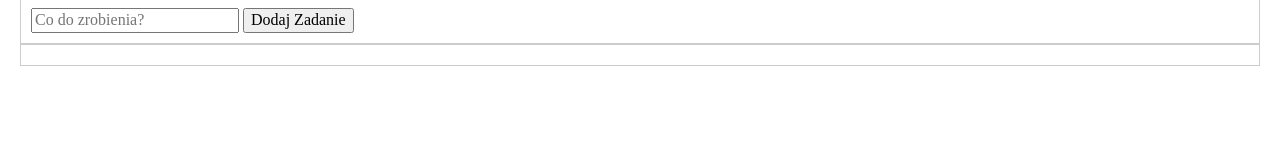
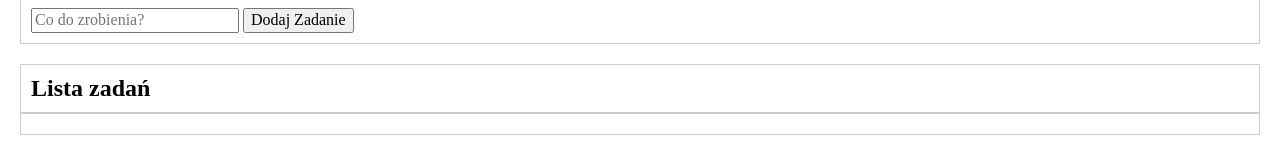
Before and after one commit to Wezarion/quest_center, a plain HTML site: page index.html in a window 1280 px wide. Shown: the part 129-282 px from the top of the page. Drawn offline with nearby package versions, Linux system fonts and the light colour scheme.

Commit message:
grid ajustment

```diff
--- a/index.html
+++ b/index.html
@@ -27,5 +27,9 @@
         <button class="form__button--addTask">Dodaj Zadanie</button>
     </form>
 
+    <h2 class="form__tasks--list">
+        Lista zadań
+    </h2>
+
     <ul class="form__tasks js-tasks"></ul>
 </body>
```
